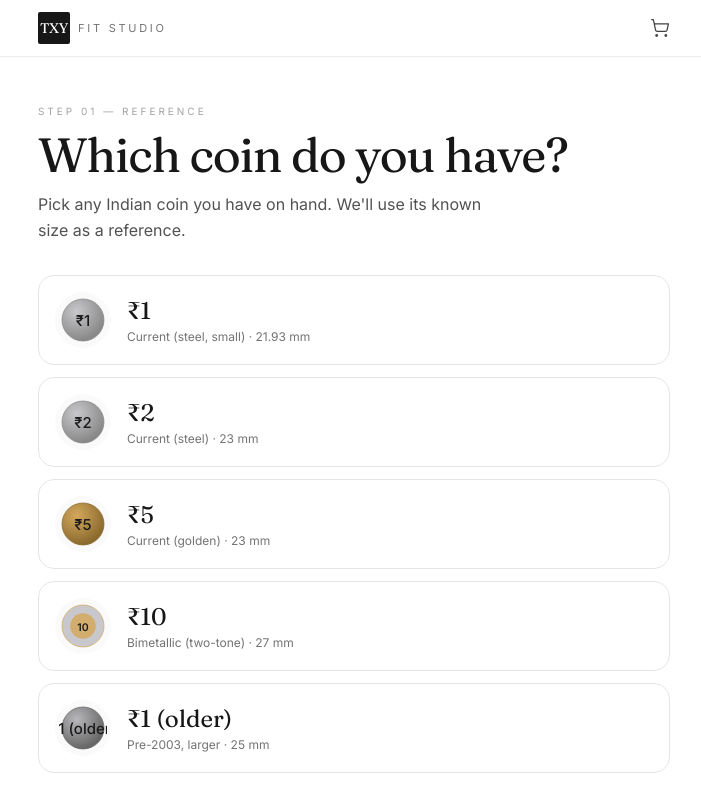
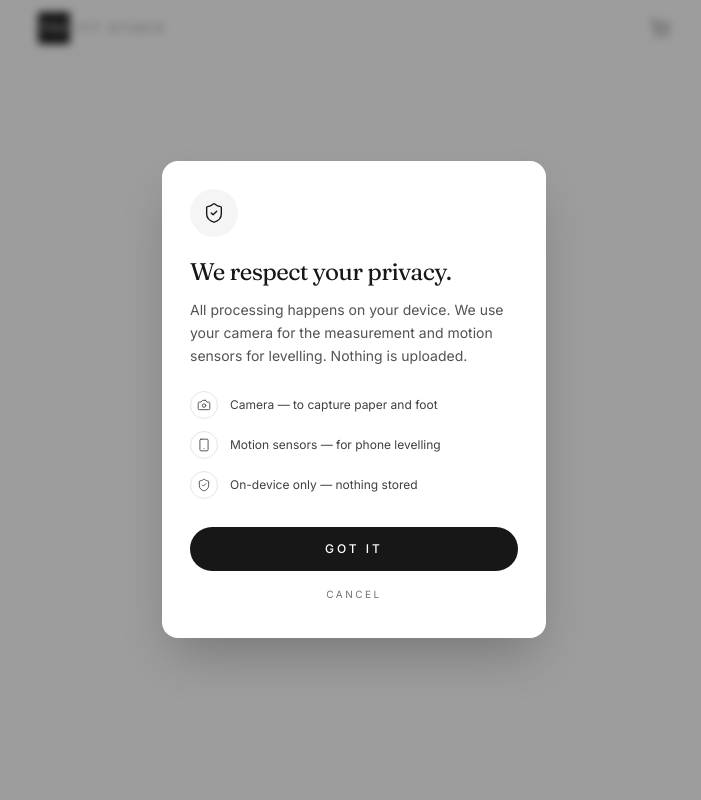
Before and after one commit to kanessharun-sudo/txy-zero, a React (Vite) app: page / in a window 1280 px wide. Both pictures are taken after a click on the button "BEGIN MEASUREMENT". Shown: the top 800 px of the page, without its empty margins (286-987 px from the left). Built offline with nearby package versions, Linux system fonts and the light colour scheme.

Commit message:
v7: A4 reference, drop coin picker

```diff
--- a/src/App.jsx
+++ b/src/App.jsx
@@ -15,19 +15,12 @@ import {
 } from "lucide-react";
 
 /* ============================================================
-   Ten × You — Coin-Reference Sizer (v6)
-   Tap-to-place markers, mobile-bulletproof.
+   Ten × You — A4-Reference Sizer (v7)
+   Tap-to-place markers. A4 short edge (21cm) as known scale.
    ============================================================ */
 
 const LEVEL_THRESHOLD_DEG = 5;
-
-const COINS = [
-  { id: "r1", label: "₹1", diameter: 21.93, note: "Current (steel, small)", color: "#C8C8CC", accent: "#888" },
-  { id: "r2", label: "₹2", diameter: 23.0, note: "Current (steel)", color: "#C8C8CC", accent: "#888" },
-  { id: "r5", label: "₹5", diameter: 23.0, note: "Current (golden)", color: "#D4A85C", accent: "#8a6a2e" },
-  { id: "r10", label: "₹10", diameter: 27.0, note: "Bimetallic (two-tone)", color: "#C8C8CC", accent: "#D4A85C", bimetallic: true },
-  { id: "r1old", label: "₹1 (older)", diameter: 25.0, note: "Pre-2003, larger", color: "#B8B8BC", accent: "#666" },
-];
+const A4_SHORT_EDGE_CM = 21.0;
 
 const SIZE_CHART = [
   { cm: 22.3, size: 3 }, { cm: 22.7, size: 4 }, { cm: 23.1, size: 4 },
@@ -40,8 +33,8 @@ const SIZE_CHART = [
 ];
 
 const POINT_SEQUENCE = [
-  { id: "coinA", label: "Left edge of coin", color: "#F59E0B", short: "Coin ◀" },
-  { id: "coinB", label: "Right edge of coin", color: "#F59E0B", short: "Coin ▶" },
+  { id: "paperA", label: "First corner of the paper's short edge", color: "#F59E0B", short: "Paper ◀" },
+  { id: "paperB", label: "Other corner of the same short edge", color: "#F59E0B", short: "Paper ▶" },
   { id: "heel", label: "Back of your heel", color: "#FFFFFF", short: "Heel" },
   { id: "toe", label: "Tip of your longest toe", color: "#FFFFFF", short: "Toe" },
 ];
@@ -123,7 +116,6 @@ function useLeveller() {
 /* App */
 export default function App() {
   const [stage, setStage] = useState("welcome");
-  const [coin, setCoin] = useState(null);
   const [stream, setStream] = useState(null);
   const [snapshot, setSnapshot] = useState(null); // { src, w, h }
   const [cameraError, setCameraError] = useState(null);
@@ -133,9 +125,9 @@ export default function App() {
   const videoRef = useRef(null);
   const lev = useLeveller();
 
-  // Markers — null until placed; positions stored as % of image natural dimensions (0–100)
-  const [points, setPoints] = useState({ coinA: null, coinB: null, heel: null, toe: null });
-  const [activeIdx, setActiveIdx] = useState(0); // which point in POINT_SEQUENCE to place next
+  // Markers — null until placed; positions stored as % of image (0–100)
+  const [points, setPoints] = useState({ paperA: null, paperB: null, heel: null, toe: null });
+  const [activeIdx, setActiveIdx] = useState(0);
 
   /* Camera */
   const startCamera = useCallback(async () => {
@@ -168,7 +160,7 @@ export default function App() {
     canvas.height = h;
     canvas.getContext("2d").drawImage(v, 0, 0);
     setSnapshot({ src: canvas.toDataURL("image/jpeg", 0.92), w, h });
-    setPoints({ coinA: null, coinB: null, heel: null, toe: null });
+    setPoints({ paperA: null, paperB: null, heel: null, toe: null });
     setActiveIdx(0);
     stopCamera();
     setStage("align");
@@ -207,31 +199,28 @@ export default function App() {
 
   /* Calculate from placed points */
   const handleCalculate = () => {
-    if (!snapshot || !coin) return;
-    const { coinA, coinB, heel, toe } = points;
-    if (!coinA || !coinB || !heel || !toe) return;
+    if (!snapshot) return;
+    const { paperA, paperB, heel, toe } = points;
+    if (!paperA || !paperB || !heel || !toe) return;
 
     // Convert percentages to image-space pixels
     const px = (m) => ({ x: (m.x / 100) * snapshot.w, y: (m.y / 100) * snapshot.h });
-    const a = px(coinA);
-    const b = px(coinB);
+    const a = px(paperA);
+    const b = px(paperB);
     const h = px(heel);
     const t = px(toe);
 
-    const coinPx = Math.hypot(b.x - a.x, b.y - a.y);
+    const paperPx = Math.hypot(b.x - a.x, b.y - a.y);
     const footPx = Math.hypot(t.x - h.x, t.y - h.y);
-    if (coinPx < 5) return;
+    if (paperPx < 5) return;
 
-    const cm = (footPx / coinPx) * (coin.diameter / 10);
+    const cm = (footPx / paperPx) * A4_SHORT_EDGE_CM;
     const size = cmToSize(cm);
     const conv = convertSizes(size);
-    const confidence = coin.diameter >= 25 ? "high" : coin.diameter >= 23 ? "medium" : "fair";
     setResult({
       cm: Math.round(cm * 10) / 10,
       size,
       conversions: conv,
-      confidence,
-      coin,
     });
     setStage("result");
   };
@@ -239,11 +228,10 @@ export default function App() {
   const handleAddToCart = () => { setAdded(true); setCartCount((c) => c + 1); };
 
   const reset = () => {
-    setCoin(null);
     setSnapshot(null);
     setResult(null);
     setAdded(false);
-    setPoints({ coinA: null, coinB: null, heel: null, toe: null });
+    setPoints({ paperA: null, paperB: null, heel: null, toe: null });
     setActiveIdx(0);
     setStage("welcome");
   };
@@ -283,22 +271,18 @@ export default function App() {
       </header>
 
       <main className="max-w-2xl mx-auto px-5 pt-20 pb-10 min-h-screen flex flex-col">
-        {stage === "welcome" && <Welcome onStart={() => setStage("coin")} />}
-
-        {stage === "coin" && (
-          <CoinPicker value={coin} onChange={setCoin}
-            onNext={async () => { await lev.requestSensor(); setStage("permissions"); }}
-            onBack={() => setStage("welcome")} />
+        {stage === "welcome" && (
+          <Welcome onStart={async () => { await lev.requestSensor(); setStage("permissions"); }} />
         )}
 
         {stage === "permissions" && (
-          <PermissionsDialog onAccept={() => setStage("instructions")} onCancel={() => setStage("coin")} />
+          <PermissionsDialog onAccept={() => setStage("instructions")} onCancel={() => setStage("welcome")} />
         )}
 
         {stage === "instructions" && (
-          <Instructions coin={coin} source={lev.source} cameraError={cameraError}
+          <Instructions source={lev.source} cameraError={cameraError}
             onContinue={async () => { await startCamera(); setStage("camera"); }}
-            onBack={() => setStage("coin")} />
+            onBack={() => setStage("welcome")} />
         )}
 
         {stage === "camera" && (
@@ -306,17 +290,16 @@ export default function App() {
             onBack={() => { stopCamera(); setStage("instructions"); }} />
         )}
 
-        {stage === "align" && snapshot && coin && (
+        {stage === "align" && snapshot && (
           <AlignStage
             snapshot={snapshot}
-            coin={coin}
             points={points}
             activeIdx={activeIdx}
             placePoint={placePoint}
             nudgePoint={nudgePoint}
             undoLast={undoLast}
             onCalculate={handleCalculate}
-            onRetake={() => { setSnapshot(null); setActiveIdx(0); setPoints({ coinA: null, coinB: null, heel: null, toe: null }); setStage("instructions"); }}
+            onRetake={() => { setSnapshot(null); setActiveIdx(0); setPoints({ paperA: null, paperB: null, heel: null, toe: null }); setStage("instructions"); }}
           />
         )}
 
@@ -332,20 +315,20 @@ export default function App() {
 function Welcome({ onStart }) {
   return (
     <div className="flex-1 flex flex-col anim-fade-up justify-center min-h-[80vh] pt-10">
-      <p className="text-[10px] tracking-[0.3em] uppercase text-neutral-400 mb-4">Coin-Calibrated Sizing</p>
+      <p className="text-[10px] tracking-[0.3em] uppercase text-neutral-400 mb-4">A4-Calibrated Sizing</p>
       <h1 className="font-display text-5xl md:text-6xl leading-[1.02] tracking-tight text-neutral-900 mb-6">
-        Measure your foot with a <em className="italic font-light">single coin</em>.
+        Measure your foot with a <em className="italic font-light">single sheet of A4</em>.
       </h1>
       <p className="text-neutral-600 leading-relaxed mb-10 max-w-md text-base">
-        Place any rupee coin next to your foot. We use it as a known scale to measure
-        your foot length precisely — no tape, no guesswork.
+        Place an A4 sheet on the floor beside your foot. We use its known size as a precise scale
+        reference — no tape, no guesswork.
       </p>
       <div className="space-y-4 mb-12">
         {[
-          { num: "1", title: "Pick your coin", sub: "₹1, ₹2, ₹5, ₹10, or older ₹1" },
-          { num: "2", title: "Place beside your foot", sub: "Hold phone level, capture from above" },
-          { num: "3", title: "Tap four points", sub: "Coin edges, then heel and toe" },
-          { num: "4", title: "Get your size", sub: "Real measurement, ready to shop" },
+          { num: "1", title: "Grab any A4 sheet", sub: "Standard 21 × 29.7 cm — printer paper, notebook page, anything" },
+          { num: "2", title: "Place beside your foot", sub: "Sheet flat on the floor, foot beside it (not on top)" },
+          { num: "3", title: "Capture from above", sub: "Hold phone level, both foot and paper in frame" },
+          { num: "4", title: "Tap four points", sub: "Two corners of the short edge, then heel and toe" },
         ].map((item) => (
           <div key={item.num} className="flex items-start gap-4">
             <span className="w-9 h-9 rounded-full bg-neutral-900 text-white flex items-center justify-center font-display text-sm flex-shrink-0">
@@ -367,88 +350,6 @@ function Welcome({ onStart }) {
   );
 }
 
-/* Coin Picker */
-function CoinSwatch({ coin }) {
-  return (
-    <svg viewBox="0 0 64 64" className="w-12 h-12">
-      <defs>
-        <radialGradient id={`g-${coin.id}`} cx="35%" cy="30%" r="70%">
-          <stop offset="0%" stopColor={coin.color} stopOpacity="1" />
-          <stop offset="100%" stopColor={coin.accent} stopOpacity="1" />
-        </radialGradient>
-      </defs>
-      {coin.bimetallic ? (
-        <>
-          <circle cx="32" cy="32" r="28" fill={coin.color} stroke={coin.accent} strokeWidth="1" />
-          <circle cx="32" cy="32" r="17" fill={coin.accent} opacity="0.85" />
-          <text x="32" y="38" textAnchor="middle" fontSize="14" fontWeight="600" fill="#1a1a1a" fontFamily="Inter, sans-serif">
-            {coin.label.replace("₹", "")}
-          </text>
-        </>
-      ) : (
-        <>
-          <circle cx="32" cy="32" r="28" fill={`url(#g-${coin.id})`} stroke={coin.accent} strokeWidth="1" />
-          <text x="32" y="40" textAnchor="middle" fontSize="20" fontWeight="500" fill="#1a1a1a" fontFamily="Inter, sans-serif">
-            {coin.label}
-          </text>
-        </>
-      )}
-    </svg>
-  );
-}
-
-function CoinPicker({ value, onChange, onNext, onBack }) {
-  return (
-    <div className="flex-1 flex flex-col anim-fade-up pt-6">
-      <p className="text-[10px] tracking-[0.3em] uppercase text-neutral-400 mb-3">Step 01 — Reference</p>
-      <h2 className="font-display text-4xl md:text-5xl leading-[1.05] tracking-tight text-neutral-900 mb-3">
-        Which coin do you have?
-      </h2>
-      <p className="text-neutral-600 leading-relaxed mb-8 max-w-md">
-        Pick any Indian coin you have on hand. We'll use its known size as a reference.
-      </p>
-      <div className="space-y-3 mb-8">
-        {COINS.map((c) => (
-          <button key={c.id} onClick={() => onChange(c)}
-            className={`w-full text-left p-4 rounded-2xl border transition-all flex items-center gap-4 ${
-              value?.id === c.id ? "border-neutral-900 bg-neutral-900 text-white" : "border-neutral-200 hover:border-neutral-400"
-            }`}>
-            <div className={`w-14 h-14 rounded-full flex items-center justify-center flex-shrink-0 ${
-              value?.id === c.id ? "bg-white/10" : "bg-neutral-50"
-            }`}>
-              <CoinSwatch coin={c} />
-            </div>
-            <div className="flex-1">
-              <p className="font-display text-2xl">{c.label}</p>
-              <p className={`text-xs mt-0.5 ${value?.id === c.id ? "text-white/60" : "text-neutral-500"}`}>
-                {c.note} · {c.diameter} mm
-              </p>
-            </div>
-            {value?.id === c.id && <Check size={18} strokeWidth={2} />}
-          </button>
-        ))}
-      </div>
-      <div className="flex items-start gap-2 text-xs text-neutral-500 leading-relaxed mb-2">
-        <Info size={13} strokeWidth={1.5} className="flex-shrink-0 mt-0.5" />
-        <span>Larger coins (₹10, older ₹1) give the most accurate measurement. Use what you have.</span>
-      </div>
-      <div className="flex items-center gap-3 mt-auto pt-8">
-        <button onClick={onBack}
-          className="flex items-center justify-center gap-2 border border-neutral-200 text-neutral-700 hover:border-neutral-900 hover:text-neutral-900 py-4 px-5 rounded-full text-xs tracking-[0.25em] uppercase font-medium transition-colors">
-          <ArrowLeft size={14} />
-        </button>
-        <button onClick={onNext} disabled={!value}
-          className={`group flex-1 flex items-center justify-center gap-3 py-4 rounded-full text-xs tracking-[0.25em] uppercase font-medium transition-all ${
-            !value ? "bg-neutral-200 text-neutral-400 cursor-not-allowed" : "bg-neutral-900 hover:bg-neutral-800 text-white"
-          }`}>
-          Continue
-          <ArrowRight size={14} className={!value ? "" : "group-hover:translate-x-0.5 transition-transform"} />
-        </button>
-      </div>
-    </div>
-  );
-}
-
 /* Permissions */
 function PermissionsDialog({ onAccept, onCancel }) {
   return (
@@ -464,7 +365,7 @@ function PermissionsDialog({ onAccept, onCancel }) {
         </p>
         <ul className="space-y-3 mb-7">
           {[
-            { icon: <Camera size={14} strokeWidth={1.5} />, text: "Camera — to capture coin and foot" },
+            { icon: <Camera size={14} strokeWidth={1.5} />, text: "Camera — to capture paper and foot" },
             { icon: <Smartphone size={14} strokeWidth={1.5} />, text: "Motion sensors — for phone levelling" },
             { icon: <ShieldCheck size={14} strokeWidth={1.5} />, text: "On-device only — nothing stored" },
           ].map((item, i) => (
@@ -488,38 +389,37 @@ function PermissionsDialog({ onAccept, onCancel }) {
 }
 
 /* Instructions */
-function Instructions({ coin, source, onContinue, onBack, cameraError }) {
+function Instructions({ source, onContinue, onBack, cameraError }) {
   return (
     <div className="flex-1 flex flex-col anim-fade-up pt-6">
-      <p className="text-[10px] tracking-[0.3em] uppercase text-neutral-400 mb-3">Step 02 — Setup</p>
+      <p className="text-[10px] tracking-[0.3em] uppercase text-neutral-400 mb-3">Step 01 — Setup</p>
       <h2 className="font-display text-4xl md:text-5xl leading-[1.05] tracking-tight text-neutral-900 mb-3">
-        Place your <em className="italic font-light">{coin.label}</em> next to your foot.
+        Place an <em className="italic font-light">A4 sheet</em> beside your foot.
       </h2>
       <p className="text-neutral-600 leading-relaxed mb-8 max-w-md">
-        Stand with bare foot on a flat surface. Set the coin flat on the floor, beside your foot.
-        Hold your phone parallel to the floor and capture from directly above.
+        Lay the A4 flat on the floor, with the <strong>short edge</strong> running parallel to your
+        foot. Stand bare-footed beside it (not on top). Hold your phone parallel to the floor and
+        capture from above — both the paper and your foot should be fully in frame.
       </p>
       <div className="relative bg-neutral-50 rounded-2xl aspect-[5/4] mb-6 overflow-hidden border border-neutral-200/70">
         <svg viewBox="0 0 400 320" className="absolute inset-0 w-full h-full p-6">
+          {/* Floor grid */}
           {[...Array(8)].map((_, i) => (
             <line key={i} x1="20" y1={40 + i * 35} x2="380" y2={40 + i * 35} stroke="#171717" strokeWidth="0.4" strokeDasharray="2 4" opacity="0.12" />
           ))}
-          <path d="M210 60 Q245 65 252 110 Q260 175 252 230 Q246 268 230 272 Q205 276 198 258 Q190 220 194 165 Q198 95 210 60 Z" stroke="#171717" strokeWidth="1.5" fill="white" />
-          <ellipse cx="208" cy="68" rx="6" ry="4" fill="#171717" opacity="0.18" />
-          <ellipse cx="225" cy="66" rx="5" ry="4" fill="#171717" opacity="0.18" />
-          <ellipse cx="240" cy="72" rx="4" ry="3" fill="#171717" opacity="0.18" />
-          <g transform="translate(120 200)">
-            <circle cx="0" cy="0" r="22" fill="#D4A85C" stroke="#8a6a2e" strokeWidth="1.2" />
-            <circle cx="0" cy="0" r="22" fill="url(#coinGrad)" />
-            <text x="0" y="6" textAnchor="middle" fontSize="14" fontWeight="500" fill="#1a1a1a">₹</text>
-          </g>
-          <defs>
-            <radialGradient id="coinGrad" cx="35%" cy="30%" r="70%">
-              <stop offset="0%" stopColor="#E8C77A" />
-              <stop offset="100%" stopColor="#8a6a2e" />
-            </radialGradient>
-          </defs>
-          <rect x="160" y="12" width="80" height="22" rx="4" fill="#171717" opacity="0.85" />
+          {/* A4 paper — short edge horizontal, long edge vertical */}
+          <rect x="80" y="60" width="100" height="220" rx="2" fill="white" stroke="#171717" strokeWidth="1.5" />
+          {/* short-edge highlight (top) */}
+          <line x1="80" y1="60" x2="180" y2="60" stroke="#F59E0B" strokeWidth="3" />
+          <text x="130" y="48" textAnchor="middle" fontSize="9" fill="#F59E0B" fontFamily="Fraunces, serif" fontStyle="italic">21 cm — short edge</text>
+          {/* Foot beside paper, parallel orientation */}
+          <path d="M250 80 Q285 85 292 130 Q300 195 292 250 Q286 285 270 290 Q245 294 238 276 Q230 235 234 180 Q238 115 250 80 Z"
+            stroke="#171717" strokeWidth="1.5" fill="white" />
+          <ellipse cx="248" cy="88" rx="6" ry="4" fill="#171717" opacity="0.18" />
+          <ellipse cx="265" cy="86" rx="5" ry="4" fill="#171717" opacity="0.18" />
+          <ellipse cx="280" cy="92" rx="4" ry="3" fill="#171717" opacity="0.18" />
+          {/* Phone hint */}
+          <rect x="155" y="12" width="90" height="22" rx="4" fill="#171717" opacity="0.85" />
           <text x="200" y="27" textAnchor="middle" fontSize="9" fill="white" fontFamily="Fraunces, serif" fontStyle="italic">phone above</text>
         </svg>
         <div className="absolute bottom-3 right-3 text-[9px] tracking-[0.2em] uppercase text-neutral-400">Fig. 01</div>
@@ -583,7 +483,7 @@ function CameraStage({ videoRef, lev, onCapture, onBack }) {
         <div className="absolute bottom-28 left-1/2 -translate-x-1/2 text-center px-4">
           <p className={`text-xs font-medium tracking-wide transition-colors ${isLevel ? "text-emerald-300" : "text-white/85"}`}
             style={{ animation: !isLevel ? "pulse-soft 2s ease-in-out infinite" : undefined }}>
-            {isLevel ? "Hold steady — both foot and coin in frame" : "Tilt the phone until level"}
+            {isLevel ? "Hold steady — both foot and paper in frame" : "Tilt the phone until level"}
           </p>
         </div>
         <div className="absolute bottom-6 left-1/2 -translate-x-1/2">
@@ -634,7 +534,7 @@ function SpiritLevel({ isLevel, bubble }) {
 /* ============================================================
    Align — TAP TO PLACE markers (mobile-bulletproof)
    ============================================================ */
-function AlignStage({ snapshot, coin, points, activeIdx, placePoint, nudgePoint, undoLast, onCalculate, onRetake }) {
+function AlignStage({ snapshot, points, activeIdx, placePoint, nudgePoint, undoLast, onCalculate, onRetake }) {
   const imgWrapRef = useRef(null);
   const allPlaced = activeIdx >= POINT_SEQUENCE.length;
   const aspectRatio = `${snapshot.w} / ${snapshot.h}`;
@@ -694,10 +594,10 @@ function AlignStage({ snapshot, coin, points, activeIdx, placePoint, nudgePoint,
 
         {/* Lines connecting placed points */}
         <svg className="absolute inset-0 w-full h-full pointer-events-none">
-          {points.coinA && points.coinB && (
+          {points.paperA && points.paperB && (
             <line
-              x1={`${points.coinA.x}%`} y1={`${points.coinA.y}%`}
-              x2={`${points.coinB.x}%`} y2={`${points.coinB.y}%`}
+              x1={`${points.paperA.x}%`} y1={`${points.paperA.y}%`}
+              x2={`${points.paperB.x}%`} y2={`${points.paperB.y}%`}
               stroke="#F59E0B" strokeWidth="2" strokeDasharray="6 4"
             />
           )}
@@ -762,7 +662,7 @@ function AlignStage({ snapshot, coin, points, activeIdx, placePoint, nudgePoint,
         )}
 
         <div className="absolute bottom-3 left-3 text-[10px] tracking-[0.25em] uppercase text-white/80 bg-black/40 px-2 py-1 rounded-sm">
-          {coin.label} · {coin.diameter} mm
+          A4 · 21 cm short edge
         </div>
       </div>
 
@@ -888,12 +788,6 @@ function NudgeControl({ point, pos, onNudge }) {
 
 /* Result */
 function ResultStage({ result, added, onAdd, onReset }) {
-  const confidenceLabel = {
-    high: { text: "High confidence", color: "text-emerald-600", dot: "bg-emerald-500" },
-    medium: { text: "Good confidence", color: "text-amber-600", dot: "bg-amber-500" },
-    fair: { text: "Fair — try larger coin for more precision", color: "text-neutral-600", dot: "bg-neutral-400" },
-  }[result.confidence];
-
   return (
     <div className="flex-1 flex flex-col anim-fade-up pt-6">
       <p className="text-[10px] tracking-[0.3em] uppercase text-neutral-400 mb-3">Your Size</p>
@@ -901,8 +795,8 @@ function ResultStage({ result, added, onAdd, onReset }) {
         Measured with <em className="italic font-light">precision</em>.
       </h2>
       <div className="flex items-center gap-2 mb-8">
-        <span className={`w-1.5 h-1.5 rounded-full ${confidenceLabel.dot}`} />
-        <span className={`text-xs ${confidenceLabel.color} font-medium`}>{confidenceLabel.text}</span>
+        <span className="w-1.5 h-1.5 rounded-full bg-emerald-500" />
+        <span className="text-xs text-emerald-600 font-medium">Calibrated against A4 — high confidence</span>
       </div>
       <div className="relative bg-neutral-900 text-white rounded-2xl p-8 mb-4 overflow-hidden">
         <div className="absolute -top-16 -right-16 w-64 h-64 rounded-full bg-white/5 blur-3xl" />
@@ -917,7 +811,7 @@ function ResultStage({ result, added, onAdd, onReset }) {
             <span>Foot length: <span className="font-medium text-white">{result.cm.toFixed(1)} cm</span></span>
           </div>
           <p className="text-xs text-white/50 mt-2">
-            Calibrated against {result.coin.label} ({result.coin.diameter} mm)
+            Calibrated against A4 short edge (21.0 cm)
           </p>
         </div>
       </div>
```
